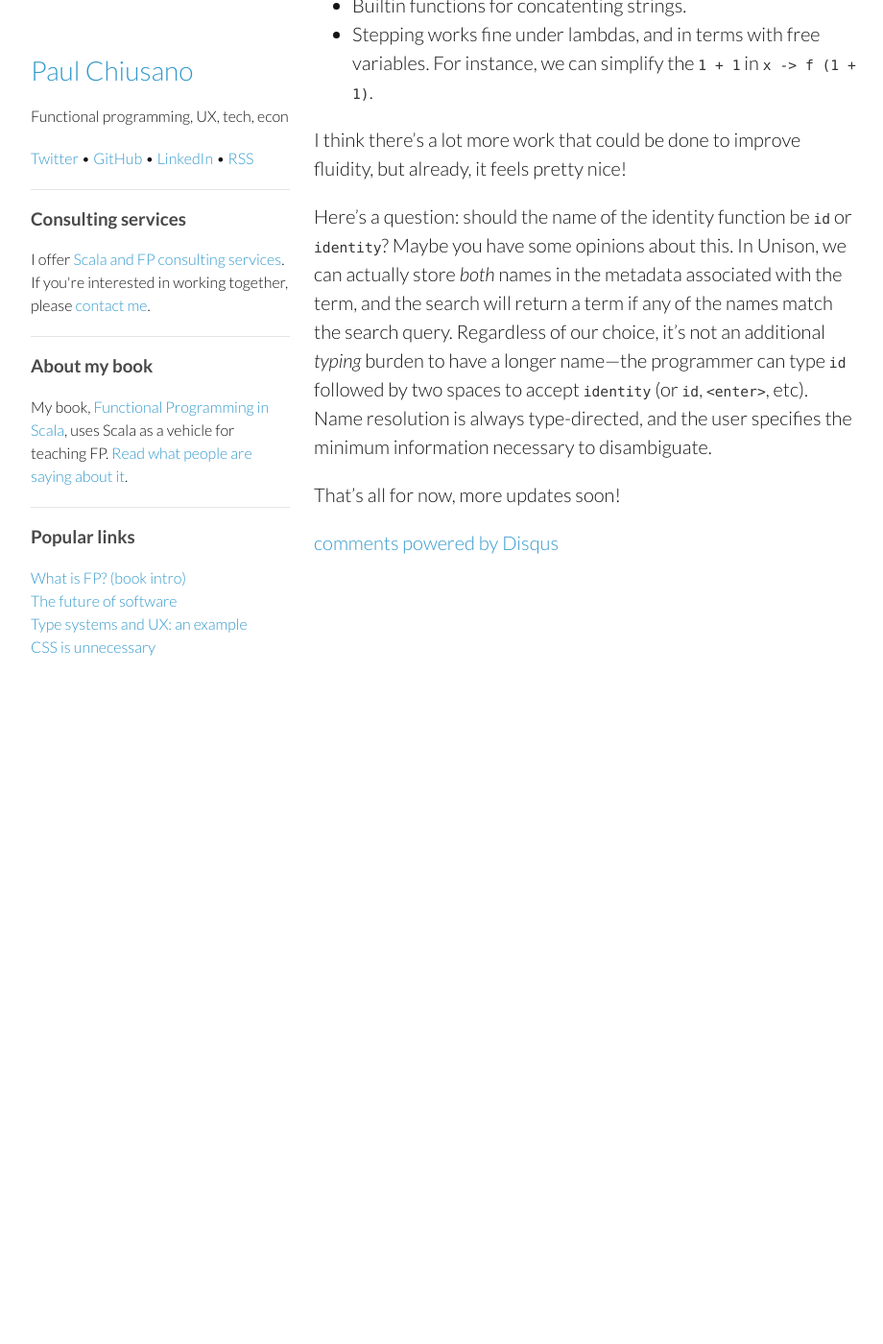
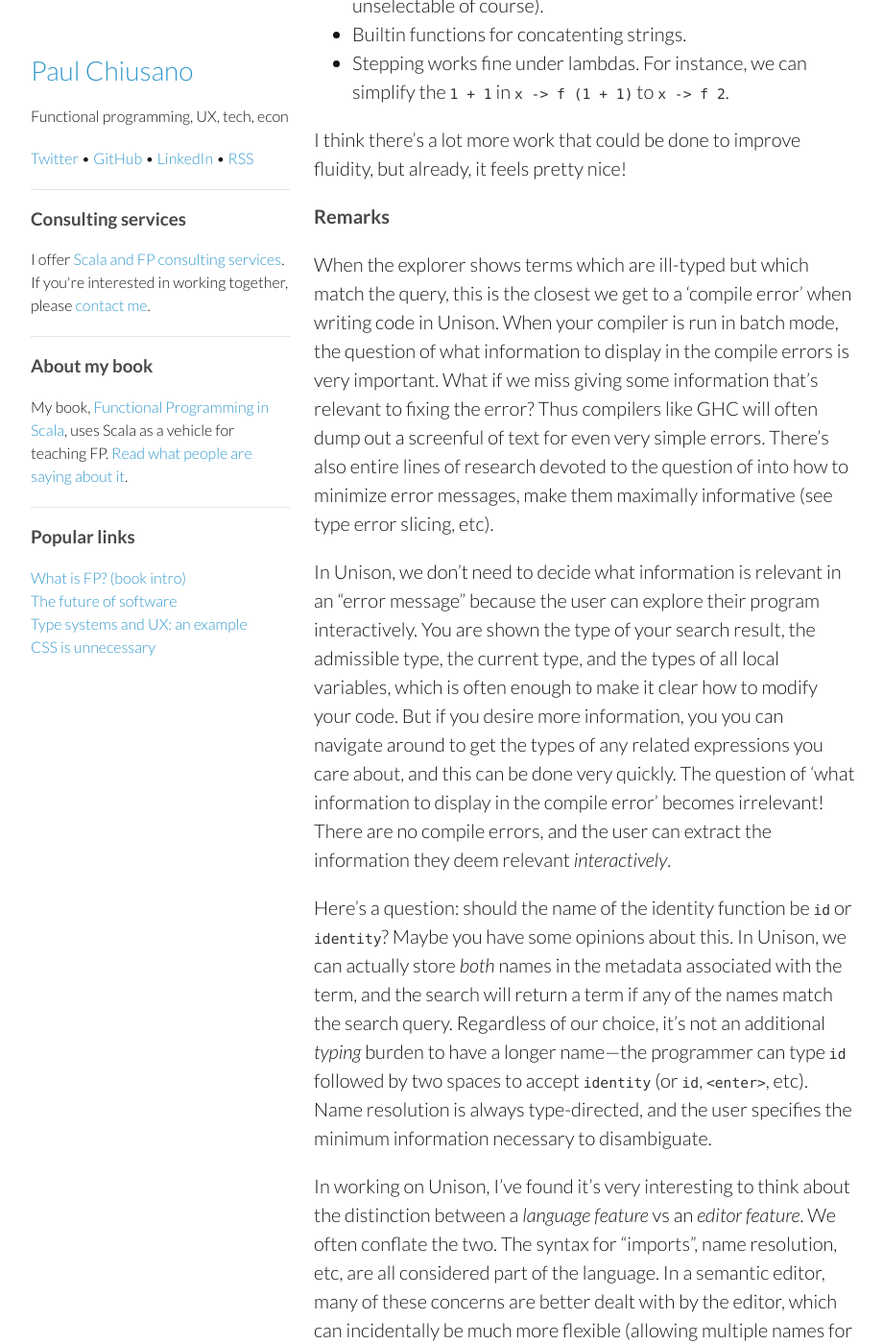
Before and after one commit to pchiusano/pchiusano.github.io, a Jekyll site: the page built from _posts/2015-03-04-unison-update4.markdown, in a window 1280 px wide and 1400 px high, scrolled down 1599 px. Shown: the whole window at 96% size, without its empty margins (178-1098 px from the left). Built offline with Jekyll 4.4.1, drawn with Linux system fonts in a browser that asks for light colours; comment, search, counter and statistics services are not loaded; before the commit the page ends 2229 px from its top, so only the background shows below that; some of the changed text lies outside the part shown.

Commit message:
Update 2015-03-04-unison-update4.markdown

```diff
--- a/_posts/2015-03-04-unison-update4.markdown
+++ b/_posts/2015-03-04-unison-update4.markdown
@@ -15,18 +15,26 @@ There are a number of additional editor interactions shown here:
 * Typing 's' steps (linking + 1 beta reduction) the selected expression.
 * Typing 'e' evaluates the selected expression (to weak head normal form).
 * Global search is now enabled by default in the explorer. In the video, I look up the `identity` function.
-* Notice that the completions are aware of the admissible type. When we go to fill in the second argument to `+`, we see the fully saturated version of `(+)`
+* Notice that the completions are aware of the admissible type. When we go to fill in the second argument to `+`, we see the fully saturated version of `(+)`, applied to two arguments, `_ + _`.
 
 Not shown:
 
 * Typing 'a' applies a function to the selected expression, so `42` becomes `_ 42`, and the focus moves to the `_`.
-* Typing 'r' does one eta-reduction, so `\x -> f x` becomes `f`.
-* Terms which are ill-typed but which match the search query are displayed in the explorer.
+* Typing 'r' does one eta-reduction, so `x -> f x` becomes `f`.
+* Terms which are ill-typed but which match the search query are displayed in the explorer along with their types (but are unselectable of course).
 * Builtin functions for concatenting strings.
-* Stepping works fine under lambdas, and in terms with free variables. For instance, we can simplify the `1 + 1` in `x -> f (1 + 1)`.
+* Stepping works fine under lambdas. For instance, we can simplify the `1 + 1` in `x -> f (1 + 1)` to `x -> f 2`.
 
 I think there's a lot more work that could be done to improve fluidity, but already, it feels pretty nice!
 
+#### Remarks
+
+When the explorer shows terms which are ill-typed but which match the query, this is the closest we get to a 'compile error' when writing code in Unison. When your compiler is run in batch mode, the question of what information to display in the compile errors is very important. What if we miss giving some information that's relevant to fixing the error? Thus compilers like GHC will often dump out a screenful of text for even very simple errors. There's also entire lines of research devoted to the question of into how to minimize error messages, make them maximally informative (see type error slicing, etc).
+
+In Unison, we don't need to decide what information is relevant in an "error message" because the user can explore their program interactively. You are shown the type of your search result, the admissible type, the current type, and the types of all local variables, which is often enough to make it clear how to modify your code. But if you desire more information, you you can navigate around to get the types of any related expressions you care about, and this can be done very quickly. The question of 'what information to display in the compile error' becomes irrelevant! There are no compile errors, and the user can extract the information they deem relevant _interactively_.
+
 Here's a question: should the name of the identity function be `id` or `identity`? Maybe you have some opinions about this. In Unison, we can actually store _both_ names in the metadata associated with the term, and the search will return a term if any of the names match the search query. Regardless of our choice, it's not an additional _typing_ burden to have a longer name---the programmer can type `id` followed by two spaces to accept `identity` (or `id`, `<enter>`, etc). Name resolution is always type-directed, and the user specifies the minimum information necessary to disambiguate.
 
+In working on Unison, I've found it's very interesting to think about the distinction between a _language feature_ vs an _editor feature_. We often conflate the two. The syntax for "imports", name resolution, etc, are all considered part of the language. In a semantic editor, many of these concerns are better dealt with by the editor, which can incidentally be much more flexible (allowing multiple names for a given term is just one instance of this). Raw text program editing has been holding us back!
+
 That's all for now, more updates soon!
```
